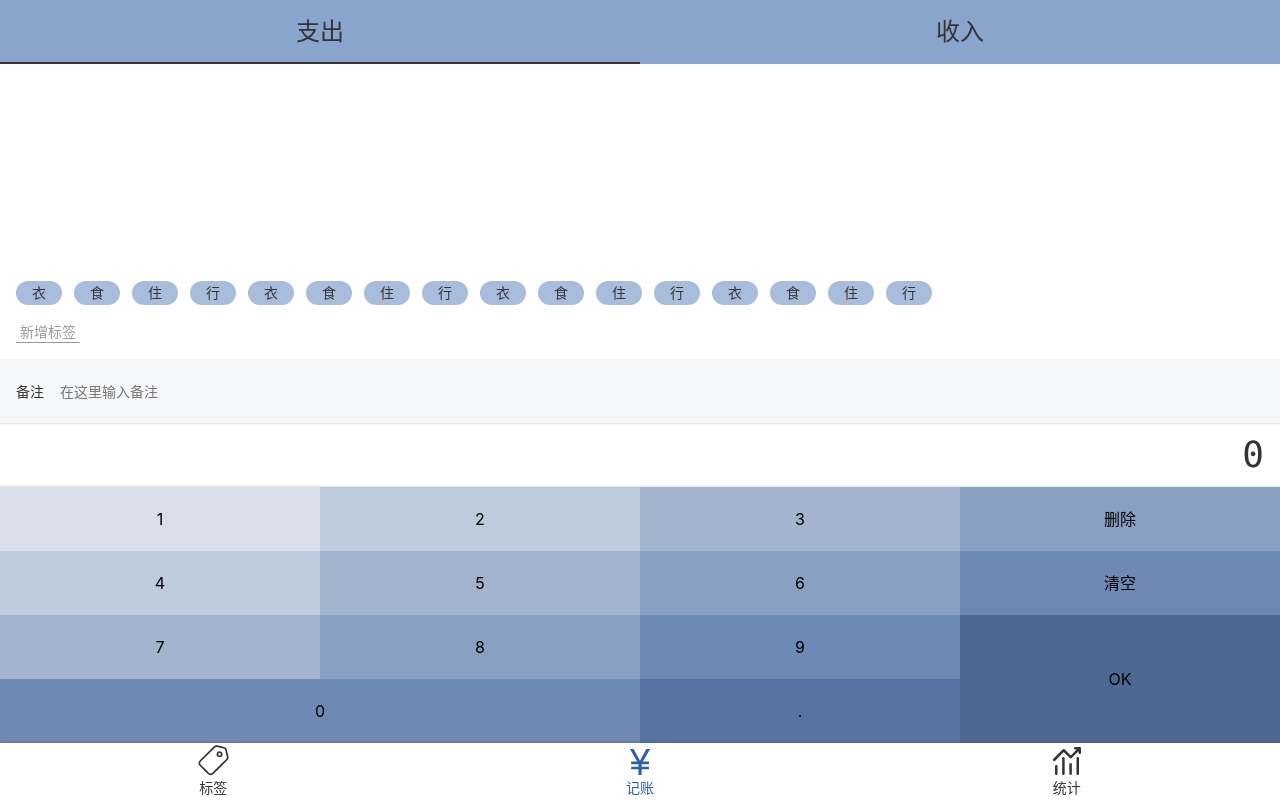
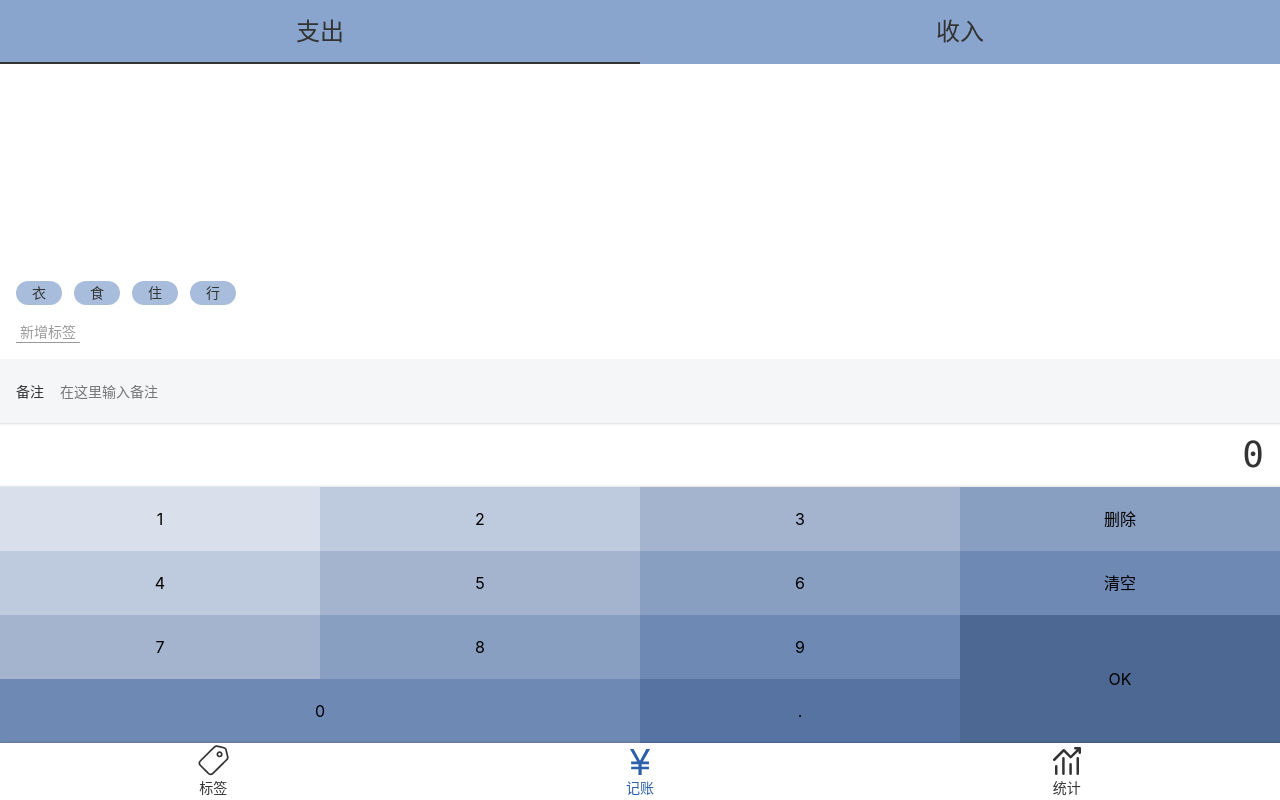
Before and after one commit to xiaoxiaoxiannv/dc-vue, a Vue app: page /#/money in a window 1280 px wide. Built offline with nearby package versions, Linux system fonts and the light colour scheme; the HTML template or start-up script is replaced by a standard one.

Commit message:
可以选中或取消tag

```diff
--- a/src/components/Money/Tags.vue
+++ b/src/components/Money/Tags.vue
@@ -4,38 +4,37 @@
             <button>新增标签</button>
         </div>
         <ul class="current">
-            <li>衣</li>
-            <li>食</li>
-            <li>住</li>
-            <li>行</li>
-            <li>衣</li>
-            <li>食</li>
-            <li>住</li>
-            <li>行</li>
-            <li>衣</li>
-            <li>食</li>
-            <li>住</li>
-            <li>行</li>
-            <li>衣</li>
-            <li>食</li>
-            <li>住</li>
-            <li>行</li>
+            <li v-for="tag in dataSource" :key="tag"
+                :class="{selected:selectedTags.indexOf(tag)>=0}"
+                @click="toggle(tag)">{{tag}}
+            </li>
         </ul>
     </div>
 </template>
 
 <script lang="ts">
   import Vue from 'vue';
-  import {Component} from 'vue-property-decorator';
+  import {Component, Prop} from 'vue-property-decorator';
 
   @Component
   export default class Tags extends Vue {
+    @Prop() dataSource: string[] | undefined;
+    selectedTags: string[] = [];
 
+    toggle(tag: string) {
+      const index = this.selectedTags.indexOf(tag);
+      if(index>=0){
+        this.selectedTags.splice(index,1)
+      }else {
+        this.selectedTags.push(tag);
+      }
+    }
   }
 </script>
 
 <style lang="scss" scoped>
     @import "~@/assets/style/helper.scss";
+
     .tags {
         font-size: 14px;
         padding: 16px;
@@ -55,6 +54,10 @@
                 padding: 0 16px;
                 margin-right: 12px;
                 margin-top: 4px;
+                &.selected{
+                    background: rgb(95,134,191);
+                    color: white;
+                }
             }
         }
 
--- a/src/views/Money.vue
+++ b/src/views/Money.vue
@@ -3,25 +3,26 @@
         <Layout class-prefix="layout">
             <NumberPad/>
             <Notes/>
-            <Tags/>
+            <Tags :data-source="tags"/>
             <Types/>
         </Layout>
     </div>
 </template>
 
-<script lang="ts">
-  import Vue from 'vue';
-  import {Component} from 'vue-property-decorator';
+<script>
   import NumberPad from '@/components/Money/NumberPad.vue';
   import Notes from '@/components/Money/Notes.vue';
   import Tags from '@/components/Money/Tags.vue';
   import Types from '@/components/Money/Types.vue';
 
-  @Component({
-    components: {Types, Tags, Notes, NumberPad}
-  })
-  export default class Money extends Vue {
-
+  export default{
+      name:'Money',
+      components: {Types, Tags, Notes, NumberPad},
+      data(){
+          return{
+              tags:['衣','食','住','行']
+          }
+      }
   }
 </script>
 
```
